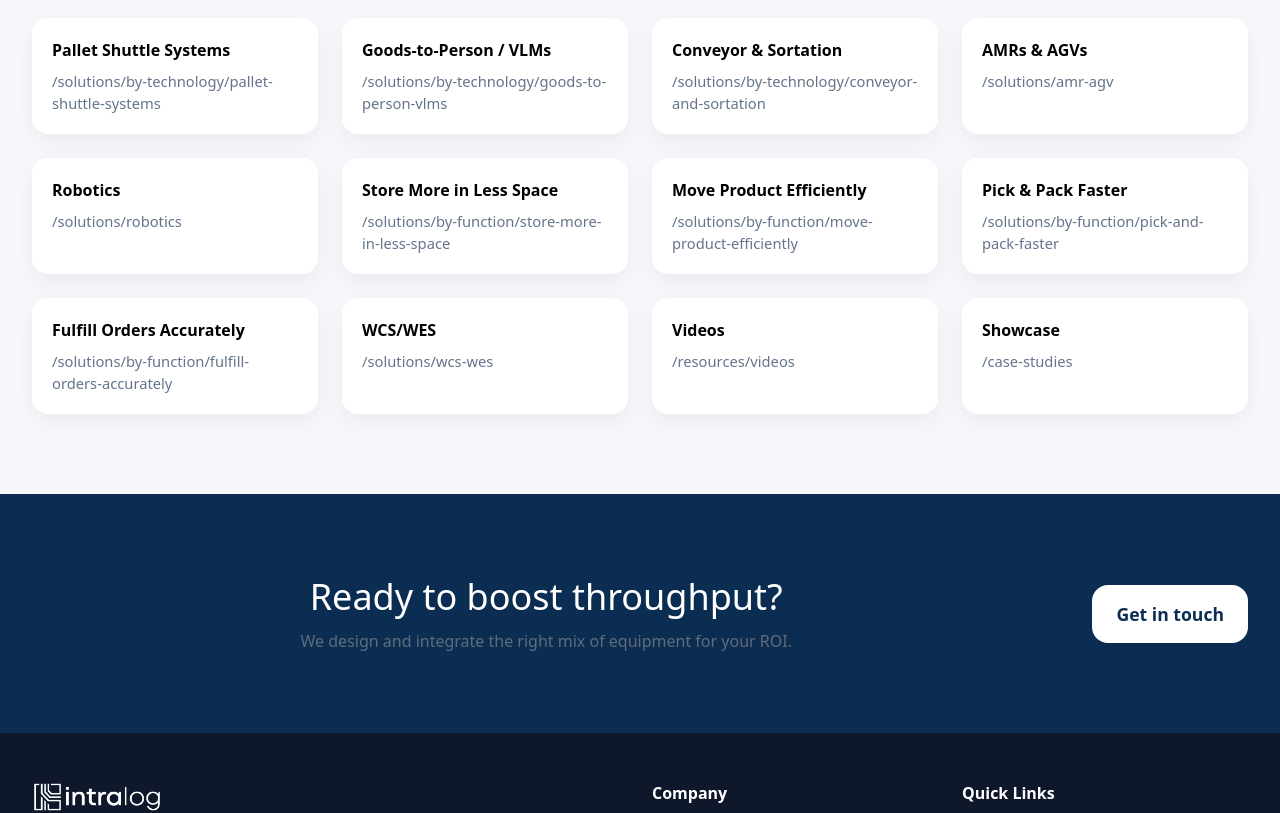
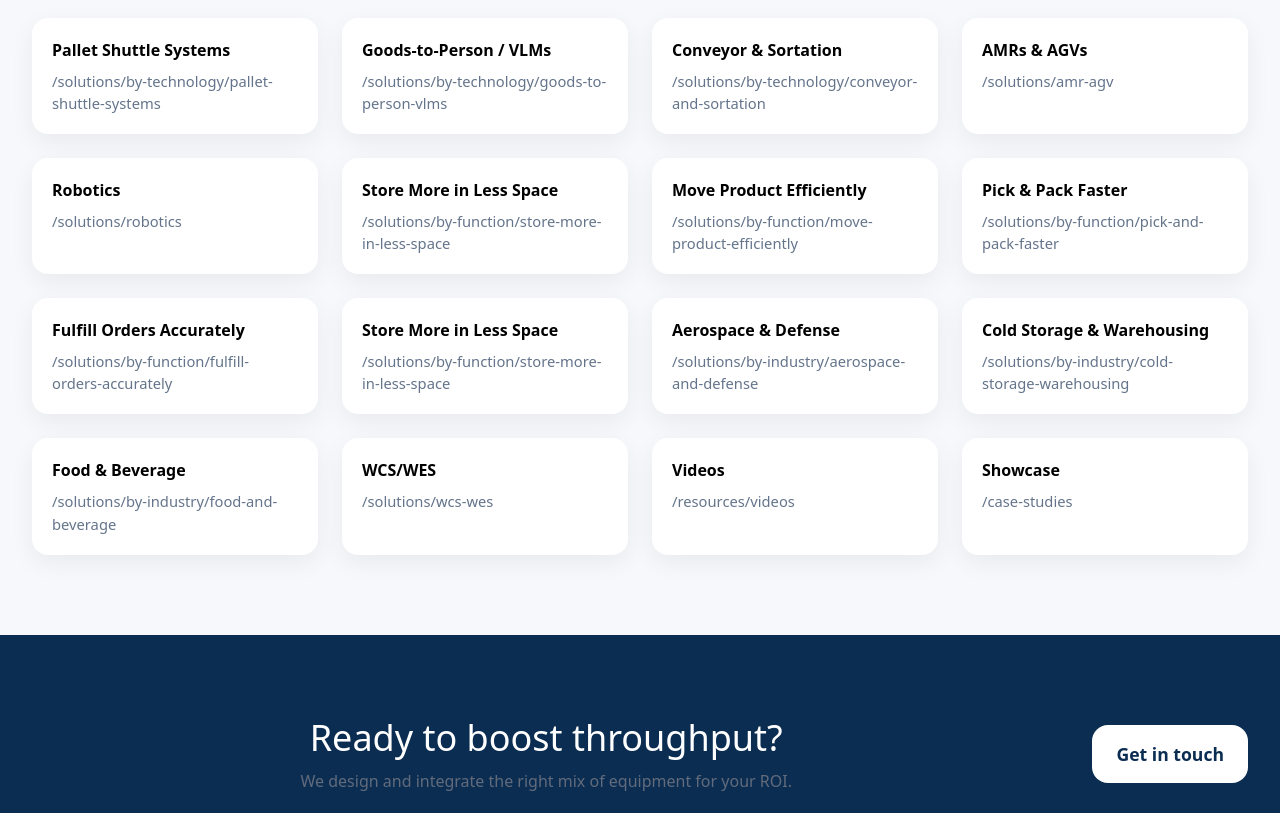
Before and after one commit to a-a-ronc/intralog-headless, a Next.js app: page / in a window 1280 px wide. Shown: the part 1283-2096 px from the top of the page. Built offline with nearby package versions, Linux system fonts and the light colour scheme.

Commit message:
Checkpoint before assistant change: Update website navigation to include new solutions and industries
Updated app/page.tsx to add new links for "Store More in Less Space", "Aerospace & Defense", "Cold Storage & Warehousing", and "Food & Beverage" solutions.

Replit-Commit-Author: Assistant

```diff
--- a/app/page.tsx
+++ b/app/page.tsx
@@ -288,6 +288,10 @@ export default async function HomePage() {
               ["/solutions/by-function/move-product-efficiently", "Move Product Efficiently"],
               ["/solutions/by-function/pick-and-pack-faster", "Pick & Pack Faster"],
               ["/solutions/by-function/fulfill-orders-accurately", "Fulfill Orders Accurately"],
+              ["/solutions/by-function/store-more-in-less-space", "Store More in Less Space"],
+              ["/solutions/by-industry/aerospace-and-defense", "Aerospace & Defense"],
+              ["/solutions/by-industry/cold-storage-warehousing", "Cold Storage & Warehousing"],
+              ["/solutions/by-industry/food-and-beverage", "Food & Beverage"],
               ["/solutions/wcs-wes", "WCS/WES"],
               ["/resources/videos", "Videos"],
               ["/case-studies", "Showcase"],
```
